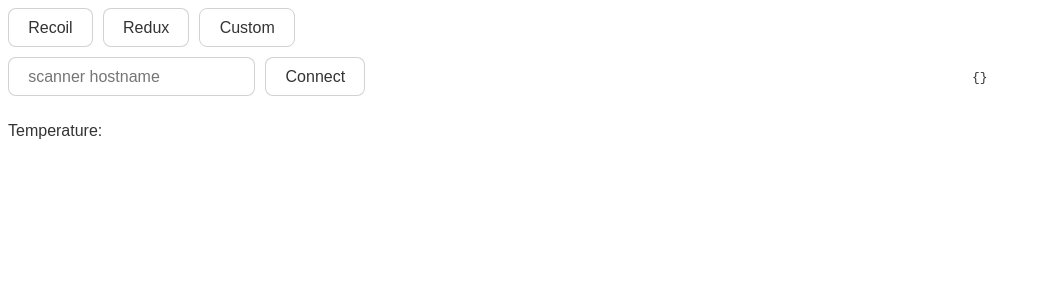
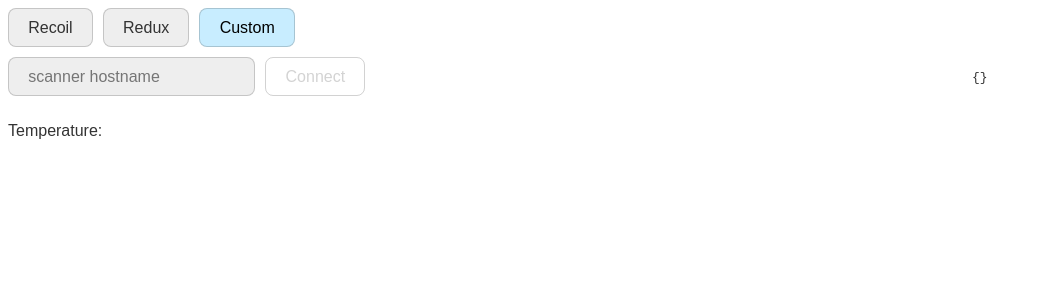
Before and after one commit to cypresslf/test-recoil, a React (Vite) app: page / in a window 1280 px wide. Shown: the top 300 px of the page, without its empty margins (0-1041 px from the left). Built offline with nearby package versions, Linux system fonts and the light colour scheme.

Commit message:
Fix styles

```diff
--- a/src/App.css
+++ b/src/App.css
@@ -2,15 +2,15 @@
   --bg-color: #fff;
   --text-color: #333;
   --border-color: #2223;
-  --active-border-color: #646cff;
+  --active-border-color: #6e97ff;
 }
-:button {
+button {
   --disabled-color: #2223;
   --selected-bg-color: #c8edff;
   --selected-text-color: #000;
 }
-:button,
-:input {
+button,
+input {
   --bg-color: #eee;
 }
 .selected {
@@ -49,6 +49,7 @@ input:hover {
 button:disabled {
   cursor: default;
   color: var(--disabled-color);
+  background-color: var(--disabled-bg-color);
   border: 1px solid var(--border-color);
 }
 
@@ -67,15 +68,16 @@ pre {
     --text-color: rgb(233, 240, 243);
     --border-color: #fff4;
     --selected-bg-color: #0c0f41;
-    --active-border-color: #646cff;
+    --active-border-color: #294aa5;
   }
-  :button {
-    --disabled-color: #0003;
+  button {
+    --disabled-color: #fff4;
     --selected-bg-color: #042738;
     --selected-text-color: #d3e2f7;
+    --disabled-bg-color: #17181844;
   }
-  :button,
-  :input {
-    --bg-color: #0f0e0e;
+  button,
+  input {
+    --bg-color: #171818;
   }
 }
```
